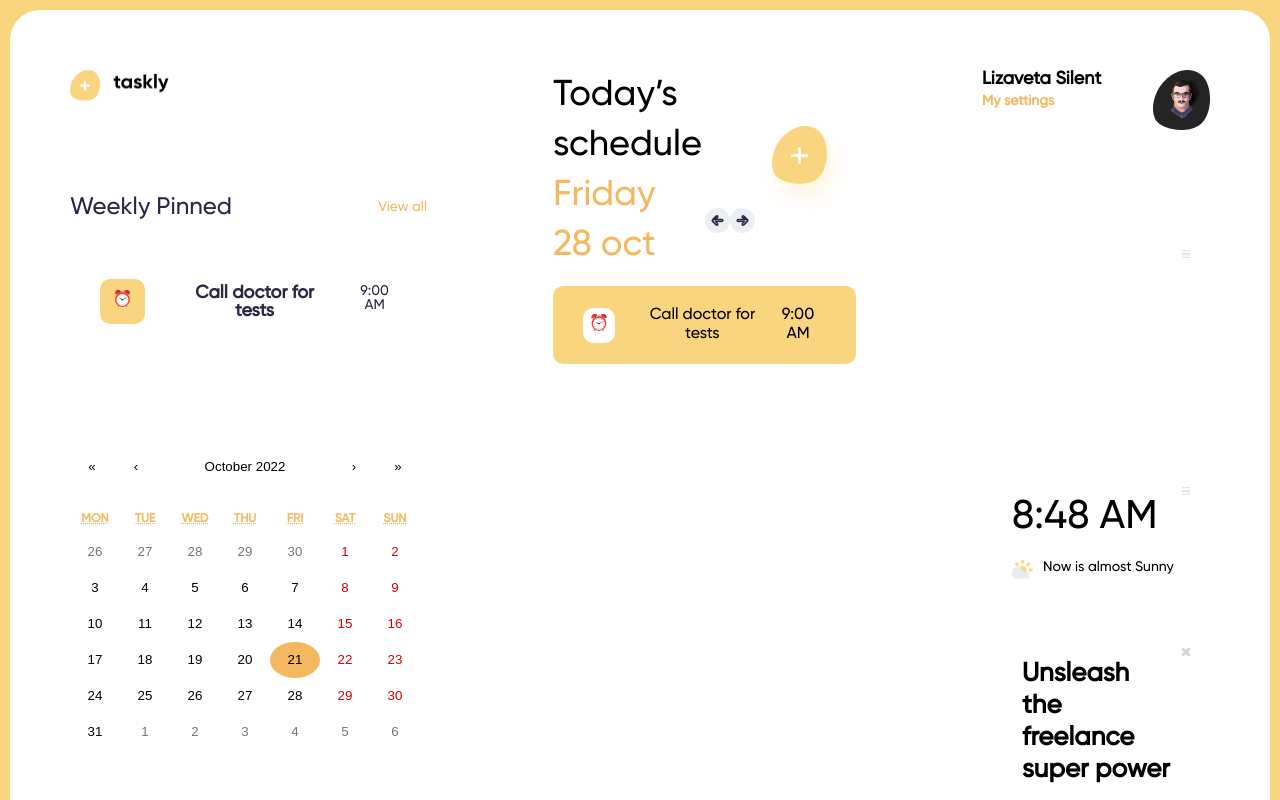
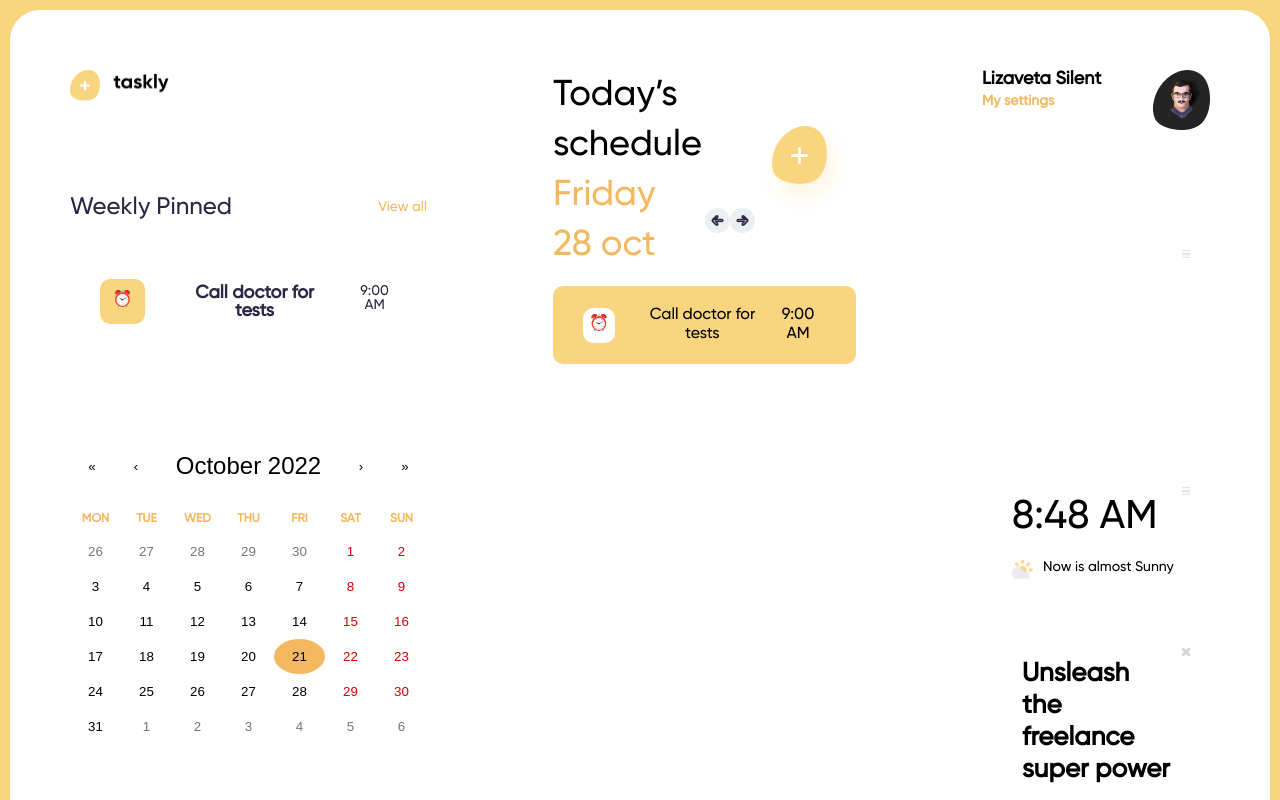
Before and after one commit to lizasilent/taskly, a React (Create React App) app: page / in a window 1280 px wide. Shown: the top 800 px of the page. Built offline with nearby package versions, Linux system fonts and the light colour scheme.

Commit message:
calendar styles

```diff
--- a/src/components/Calendar.css
+++ b/src/components/Calendar.css
@@ -1,5 +1,5 @@
 .react-calendar {
-    width: 350px;
+    width: 400px;
     max-width: 100%;
     background: white;
     font-family: "Gilroy-Medium", Helvetica, Arial, sans-serif;
@@ -37,6 +37,12 @@
     height: 44px;
     margin-bottom: 1em;
   }
+
+  .react-calendar__navigation span {
+    font-size: 24px;
+    line-height: 24px;
+  }
+
   .react-calendar__navigation button {
     min-width: 44px;
     background: none;
@@ -57,6 +63,10 @@
   .react-calendar__month-view__weekdays__weekday {
     padding: 0.5em;
     color: #F4B860;
+  }
+
+ .react-calendar__month-view__weekdays__weekday abbr {
+    text-decoration: none;
   }
   .react-calendar__month-view__weekNumbers .react-calendar__tile {
     display: flex;
@@ -81,9 +91,14 @@
     padding: 10px;
     background: none;
     text-align: center;
-    line-height: 16px;
     border-radius: 50%;
   }
+
+/* .react-calendar__tile button {
+    width: 16px;
+    max-height: 16px;
+} */
+
   .react-calendar__tile:disabled {
     background-color: #f0f0f0;
   }
--- a/src/components/LeftMenu.js
+++ b/src/components/LeftMenu.js
@@ -2,6 +2,9 @@ import React from "react";
 import logo from "../images/Logo2.png";
 import Calendar from "react-calendar";
 import "./Calendar.css";
+// import arrowback from "../images/back.png";
+// import arrownext from "../images/front.png";
+
 
 
 function LeftMenu() {
@@ -31,8 +34,7 @@ function LeftMenu() {
         </ul>
       </div>
 
-
-        <Calendar className="calendar" locale={"en-EN"} />
+        <Calendar className="calendar" showFixedNumberOfWeeks={false} locale={"en-EN"} />
 
       </div>
     </div>
```
